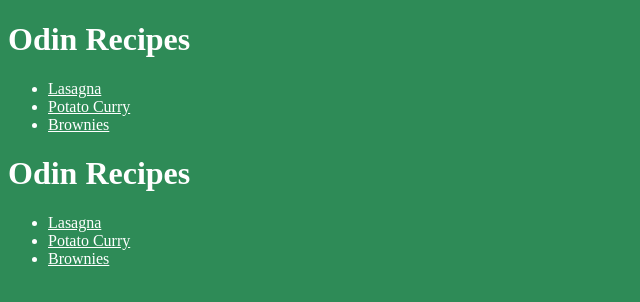
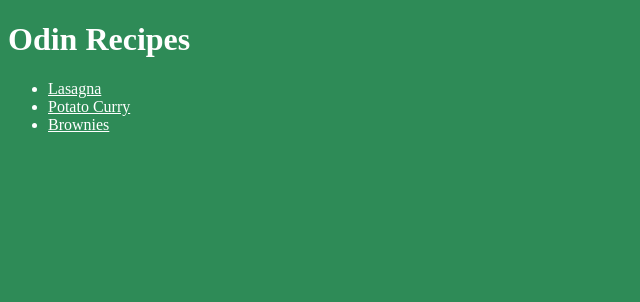
Before and after one commit to JakeWR9702/odin-recipes, a plain HTML site: page index.html in a window 1280 px wide. Shown: the whole page, without its empty margins (0-640 px from the left). Drawn offline with Linux system fonts and the light colour scheme.

Commit message:
Resolved merging issues

```diff
--- a/index.html
+++ b/index.html
@@ -15,21 +15,3 @@
     </ul>
 </body>
 </html>
-
-
-<!DOCTYPE html>
-<html lang="en">
-<head>
-    <meta charset="UTF-8">
-    <meta name="viewport" content="width=device-width, initial-scale=1.0">
-    <title>Document</title>
-</head>
-<body>
-    <h1> Odin Recipes</h1>
-    <ul>
-    <li><a href="Recipes/lasagna.html"> Lasagna</a></li>
-    <li><a href="Recipes/Potato Curry.html"> Potato Curry</a></li>
-    <li> <a href="Recipes/Brownies.html"> Brownies</a></li>
-    </ul>
-</body>
-</html>
```
